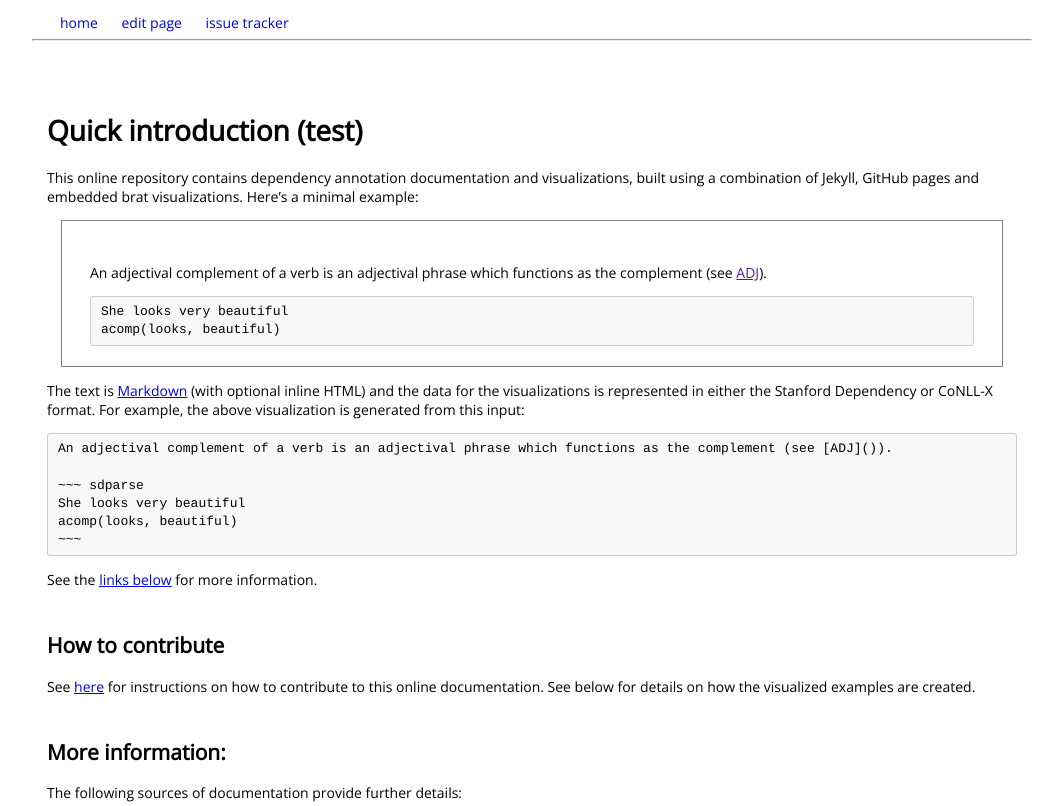
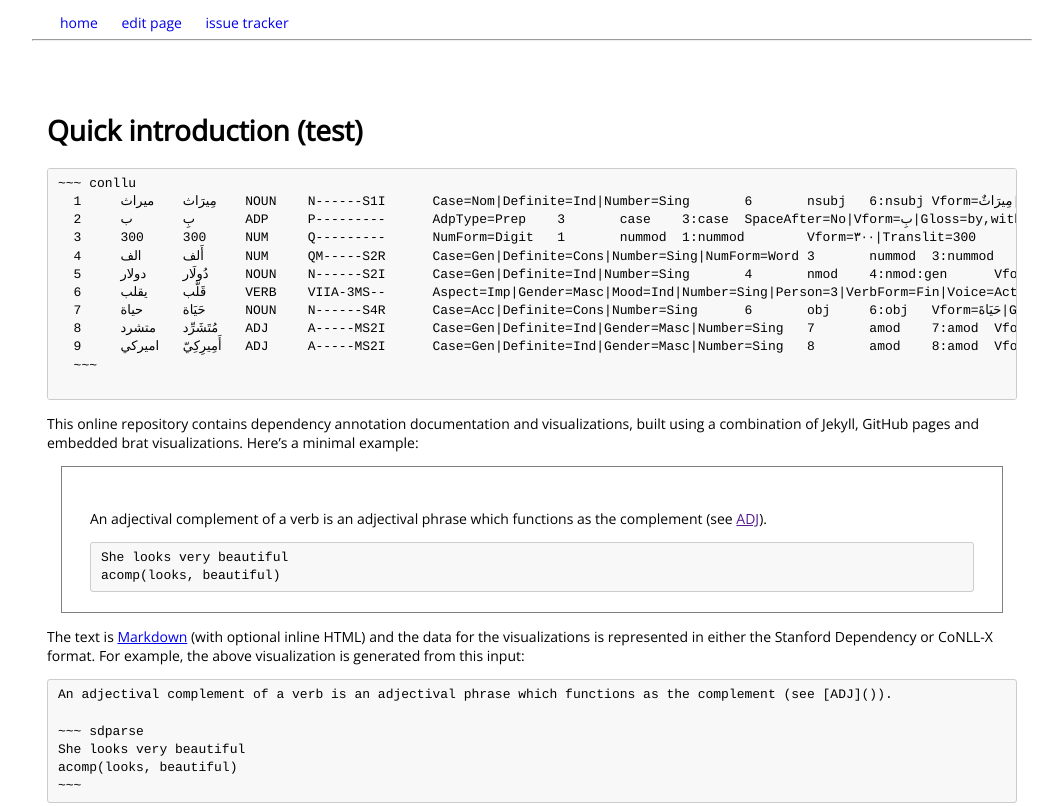
Before and after one commit to go-inoue/camel_dep, a plain HTML site: page index.html in a window 1280 px wide. Shown: the top 806 px of the page, without its empty margins (108-1171 px from the left). Drawn offline with nearby package versions, Linux system fonts and the light colour scheme; a script that the page names is missing.

Commit message:
Add Arabic example

```diff
--- a/index.html
+++ b/index.html
@@ -37,6 +37,21 @@
 	</noscript>
 
           <h1 id="quick-introduction-test">Quick introduction (test)</h1>
+
+
+<pre><code>~~~ conllu
+  1	ميراث	مِيرَاث	NOUN	N------S1I	Case=Nom|Definite=Ind|Number=Sing	6	nsubj	6:nsubj	Vform=مِيرَاثٌ|Gloss=inheritance,heritage|Root=w_r__t|Translit=mīrāṯun|LTranslit=mīrāṯ
+  2	ب	بِ	ADP	P---------	AdpType=Prep	3	case	3:case	SpaceAfter=No|Vform=بِ|Gloss=by,with|Root=bi|Translit=bi|LTranslit=bi
+  3	300	300	NUM	Q---------	NumForm=Digit	1	nummod	1:nummod	Vform=٣٠٠|Translit=300
+  4	الف	أَلف	NUM	QM-----S2R	Case=Gen|Definite=Cons|Number=Sing|NumForm=Word	3	nummod	3:nummod	Vform=أَلفِ|Gloss=thousand|Root='_l_f|Translit=ʾalfi|LTranslit=ʾalf
+  5	دولار	دُولَار	NOUN	N------S2I	Case=Gen|Definite=Ind|Number=Sing	4	nmod	4:nmod:gen	Vform=دُولَارٍ|Gloss=dollar|Root=dUlAr|Translit=dūlārin|LTranslit=dūlār
+  6	يقلب	قَلَّب	VERB	VIIA-3MS--	Aspect=Imp|Gender=Masc|Mood=Ind|Number=Sing|Person=3|VerbForm=Fin|Voice=Act	0	root	0:root	Vform=يُقَلِّبُ|Gloss=turn_upside_down|Root=q_l_b|Translit=yuqallibu|LTranslit=qallab
+  7	حياة	حَيَاة	NOUN	N------S4R	Case=Acc|Definite=Cons|Number=Sing	6	obj	6:obj	Vform=حَيَاةَ|Gloss=life|Root=.h_y_y|Translit=ḥayāta|LTranslit=ḥayāt
+  8	متشرد	مُتَشَرِّد	ADJ	A-----MS2I	Case=Gen|Definite=Ind|Gender=Masc|Number=Sing	7	amod	7:amod	Vform=مُتَشَرِّدٍ|Gloss=homeless,displaced|Root=^s_r_d|Translit=mutašarridin|LTranslit=mutašarrid
+  9	اميركي	أَمِيرِكِيّ	ADJ	A-----MS2I	Case=Gen|Definite=Ind|Gender=Masc|Number=Sing	8	amod	8:amod	Vform=أَمِيرِكِيٍّ|Gloss=American|Root='amIrik|Translit=ʾamīrikīyin|LTranslit=ʾamīrikīy
+  ~~~
+  </code></pre>
+
 
 <p>This online repository contains dependency annotation documentation
 and visualizations, built using a combination of Jekyll, GitHub pages
```
